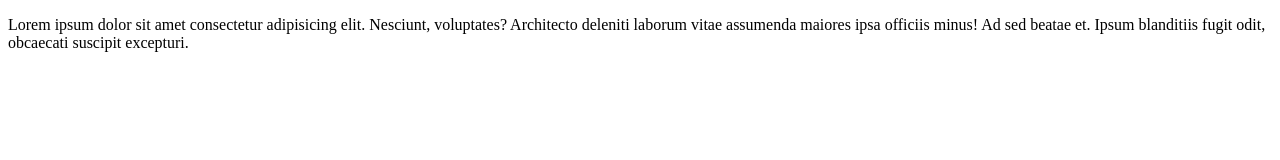
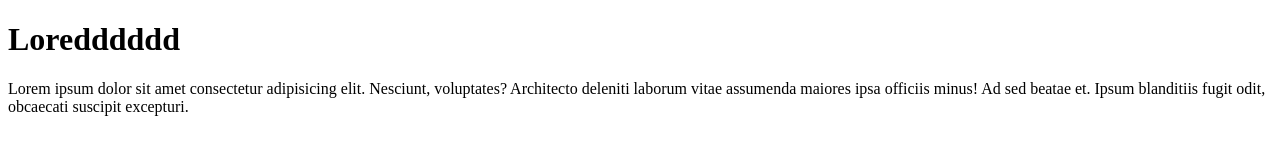
Before and after one commit to evertabor/pruebaGitFlow, a plain HTML site: page index.html in a window 1280 px wide. Drawn offline with Linux system fonts and the light colour scheme.

Commit message:
Release version 1.0 of the project

```diff
--- a/index.html
+++ b/index.html
@@ -7,6 +7,7 @@
     <title>Document</title>
 </head>
 <body>
+    <h1>Loredddddd</h1>
     <p>Lorem ipsum dolor sit amet consectetur adipisicing elit. Nesciunt, voluptates? Architecto deleniti laborum vitae assumenda maiores ipsa officiis minus! Ad sed beatae et. Ipsum blanditiis fugit odit, obcaecati suscipit excepturi.</p>
 </body>
 </html>
```
